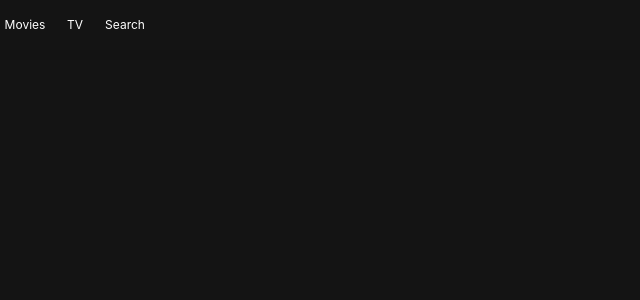
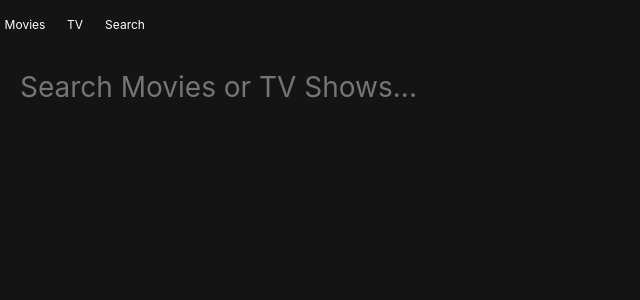
Before and after one commit to Yumina9/Nomflix, a React (Create React App) app: page /Search in a window 1280 px wide. Shown: the top 300 px of the page, without its empty margins (0-640 px from the left). Built offline with nearby package versions, Linux system fonts and the light colour scheme.

Commit message:
Search Presenter 작성

```diff
--- a/package.json
+++ b/package.json
@@ -35,5 +35,8 @@
       "last 1 firefox version",
       "last 1 safari version"
     ]
+  },
+  "devDependencies": {
+    "prettier": "2.0.5"
   }
 }
--- a/src/Routes/Home/HomePresenter.js
+++ b/src/Routes/Home/HomePresenter.js
@@ -6,7 +6,7 @@
 import Loader from "../../Components/Loader";
 
 const Container = styled.div`
-    padding:0px 10px;
+    padding:20px;
 `;
 
 const HomePresenter = ({ nowPlaying, popular, upcoming, loading, error}) => loading ? <Loader/> : (
--- a/src/Routes/Search/SearchContainer.js
+++ b/src/Routes/Search/SearchContainer.js
@@ -6,18 +6,26 @@
     state={
         movieResults : null,
         tvResults : null,
-        error : null,
+        searchTerm : "",
         loading : false,
-        searchTerm : ""
+        error : null
     };
 
 
     // 사용자가 작성하면
-    handleSubmit = () => {
+    handleSubmit = event => {
+        event.preventDefault();
         const { searchTerm } = this.state;
         if(searchTerm !== ""){
             this.searchByTerm();
         }
+    }
+
+    updateTerm=(event)=>{
+        const { target:{value} } = event;
+        this.setState({
+            searchTerm:value
+        })
     }
 
     searchByTerm = async() => {
@@ -48,13 +56,16 @@
     render(){
         const{movieResults, tvResults, searchTerm, error, loading}=this.state;
         console.log(this.state);
-        return(<SearchPresenter
+        return(
+        <SearchPresenter
             movieResults={movieResults}
             tvResults={tvResults}
             searchTerm={searchTerm}
             error={error}
             loading={loading}
             handleSubmit={this.handleSubmit}
-        />)
+            updateTerm={this.updateTerm}
+        />
+        );
     }
 }
--- a/src/Routes/Search/SearchPresenter.js
+++ b/src/Routes/Search/SearchPresenter.js
@@ -1,17 +1,61 @@
 import React from "react";
 import PropTypes from "prop-types";
 import styled from "styled-components";
+import Loader from "Components/Loader";
+import Section from "Components/Section";
 
-const SearchPresenter = ({ movieResults, tvResults, error, searchTerm, loading, handleSubmit})=>
-    null;
+
+const Container = styled.div`
+    padding : 20px;
+`;
+
+const Form = styled.form`
+    margin-bottom: 50px;
+    width:100%;
+`;
+
+const Input = styled.input`
+    all:unset;
+    font-size:28px;
+    width:100%;
+`;
+
+const SearchPresenter = ({ movieResults, tvResults, searchTerm, loading, handleSubmit, error, updateTerm})=>
+    (<Container>
+        <Form onSubmit={handleSubmit}>
+            <Input placeholder="Search Movies or TV Shows..." value={searchTerm} onChange={updateTerm}/>
+        </Form>
+        {loading? (
+            <Loader />
+        ) : (
+            <>
+                {movieResults && movieResults.length > 0 && (
+                    <Section title="Movie Results">
+                        {movieResults.map(movie=>(
+                            <span key={movie.id}>{movie.title}</span>
+                        ))}
+                    </Section>
+                )}
+                {tvResults && tvResults.length > 0 && (
+                    <Section title="TV Show Results">
+                        {tvResults.map(show=>(
+                            <span key={show.id}>{show.name}</span>
+                        ))}
+                    </Section>
+                )}
+            </>
+        )}
+    </Container>
+);
 
 SearchPresenter.propTypes = {
     movieResults : PropTypes.array,
     tvResults : PropTypes.array,
-    error : PropTypes.bool.isRequired,
+    error : PropTypes.string,
     searchTerm : PropTypes.string,
-    loading : PropTypes.string,
-    handleSubmit : PropTypes.func.isRequired
+    loading : PropTypes.bool.isRequired,
+    handleSubmit : PropTypes.func.isRequired,
+    updateTerm : PropTypes.func.isRequired
 }
 
 export default SearchPresenter;
--- a/src/Routes/TV/TVPresenter.js
+++ b/src/Routes/TV/TVPresenter.js
@@ -5,7 +5,7 @@
 import Loader from "../../Components/Loader"
 
 const Container = styled.div`
-    padding : 0px 10px;
+    padding : 20px;
 `;
 
 const TVPresenter = ({ topRated, popular, airingToday, loading, error})=>
```
Also changed, not shown: 1 other file (tests, documents, lock files or other folders). Lines whose indentation alone changed are shown as unchanged.
